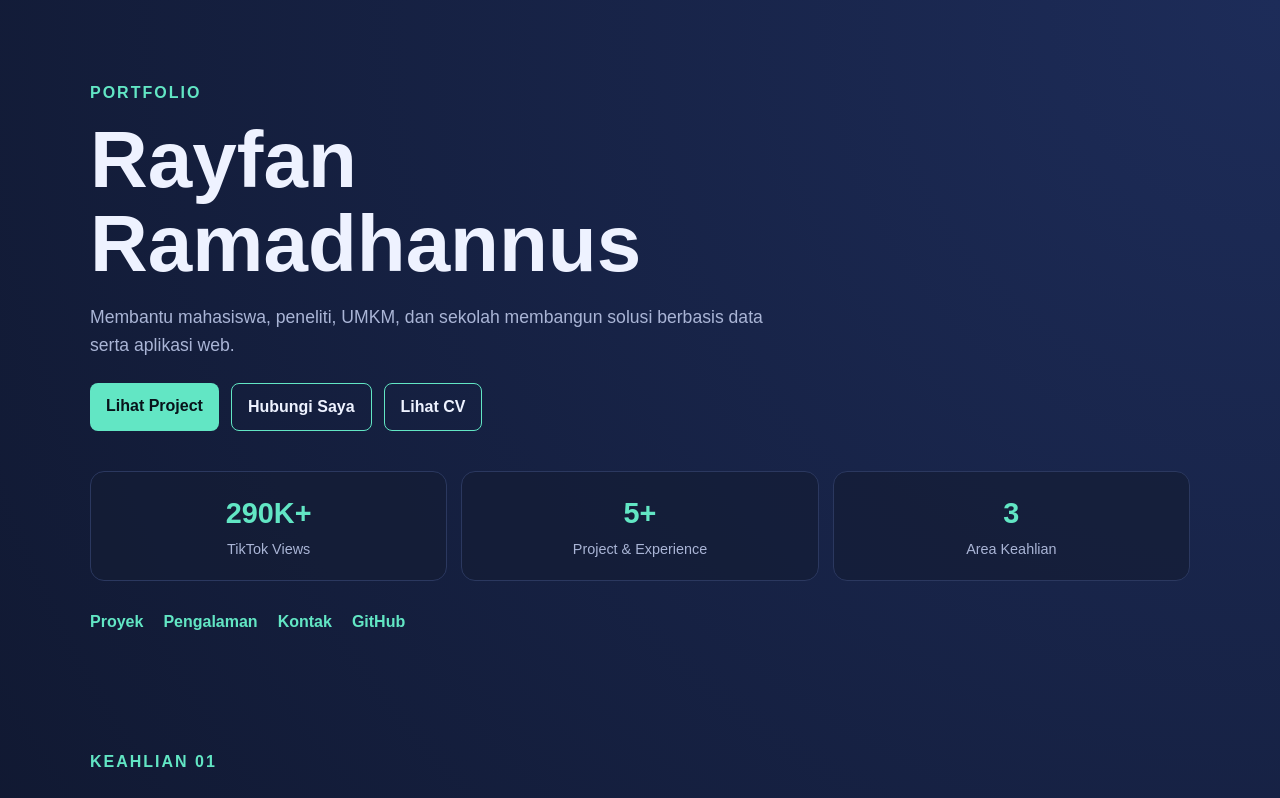
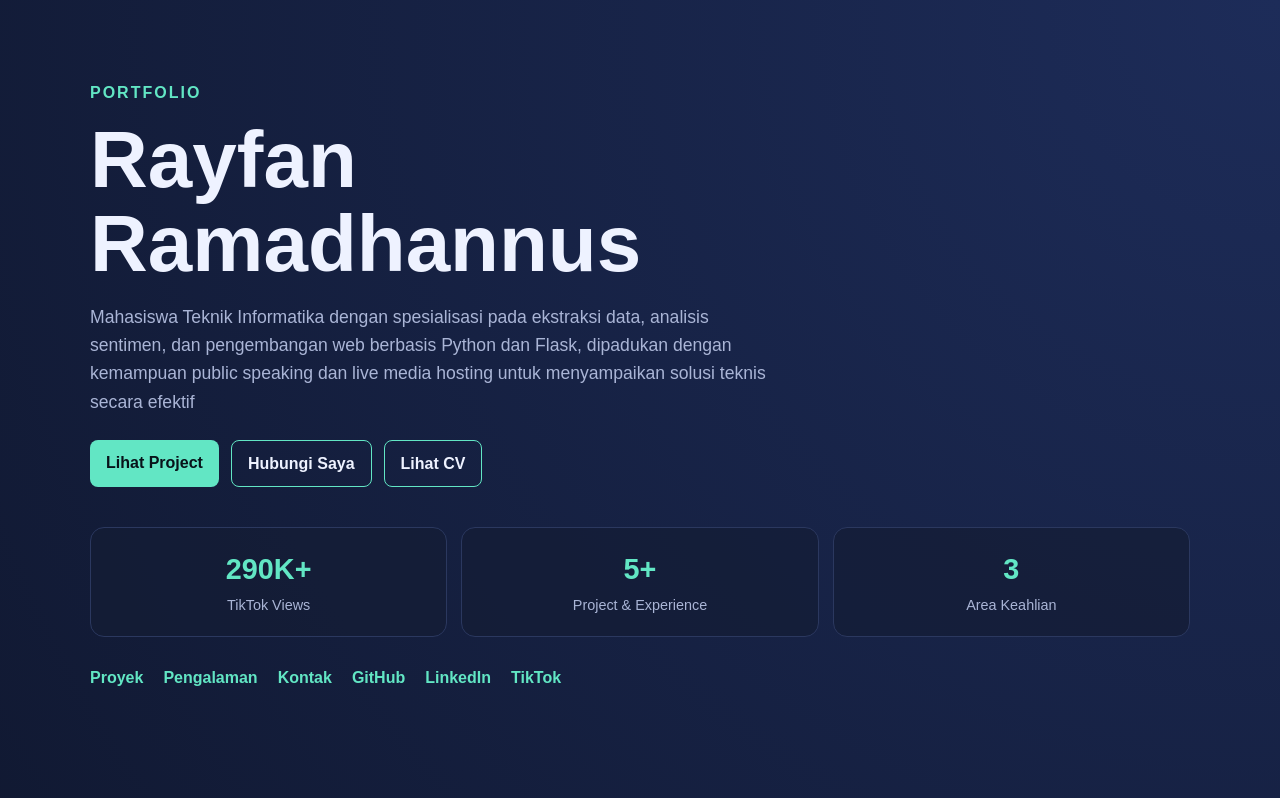
Before and after one commit to Rayfan-28/Portofolio, a plain HTML site: page index.html in a window 1280 px wide. Shown: the top 798 px of the page. Drawn offline with Linux system fonts and the light colour scheme.

Commit message:
Update index.html

```diff
--- a/index.html
+++ b/index.html
@@ -12,7 +12,7 @@
   <header class="container">
 <div class="eyebrow">Portfolio</div>
 <h1>Rayfan Ramadhannus</h1>
-<p class="intro">Membantu mahasiswa, peneliti, UMKM, dan sekolah membangun solusi berbasis data serta aplikasi web.</p>
+<p class="intro">Mahasiswa Teknik Informatika dengan spesialisasi pada ekstraksi data, analisis sentimen, dan pengembangan web berbasis Python dan Flask, dipadukan dengan kemampuan public speaking dan live media hosting untuk menyampaikan solusi teknis secara efektif</p>
 <div class="hero-actions">
 <a class="button" href="#proyek">Lihat Project</a>
 <a class="button secondary" href="#kontak">Hubungi Saya</a>
@@ -34,6 +34,8 @@
 <a href="#pengalaman">Pengalaman</a>
 <a href="#kontak">Kontak</a>
 <a href="https://github.com/Rayfan-28" target="_blank" rel="noopener noreferrer">GitHub</a>
+<a href="https://www.linkedin.com/in/rayfan-ramadhannus" target="_blank" rel="noopener noreferrer">LinkedIn</a>
+<a href="https://tiktok.com/@rayfangorengtepung" target="_blank" rel="noopener noreferrer">TikTok</a>
 </nav>
 </header>
   <main id="proyek" class="container">
@@ -140,7 +142,7 @@
     <p style="color: var(--muted); max-width: 500px; margin: 0 auto 25px auto;">
       Butuh bantuan ekstraksi data riset, sistem informasi akademik, atau aset visual promosi? Mari diskusikan kebutuhan proyekmu.
     </p>
-    <a class="button" href="https://wa.me/087764016525" target="_blank" rel="noopener" style="font-size: 1.1rem; padding: 14px 28px; margin-bottom: 40px;">
+    <a class="button" href="https://wa.me/6287764016525" target="_blank" rel="noopener" style="font-size: 1.1rem; padding: 14px 28px; margin-bottom: 40px;">
       Chat via WhatsApp
     </a>
 
```
